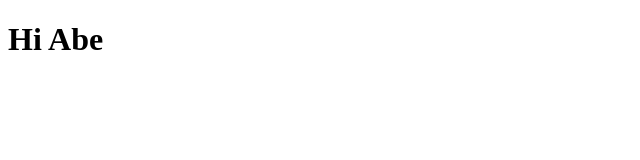
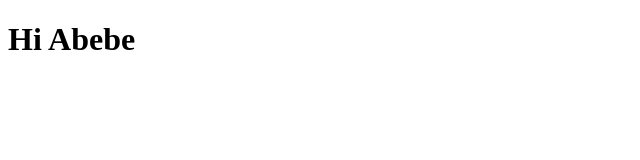
Before and after one commit to sileshino/Class-of-sep07, a plain HTML site: page index.html in a window 1280 px wide. Shown: the full height of the page, 0-640 px from the left. Drawn offline with Linux system fonts and the light colour scheme.

Commit message:
update the name

```diff
--- a/index.html
+++ b/index.html
@@ -6,6 +6,6 @@
     <title>Hello Abe</title>
 </head>
 <body>
-   <h1>Hi Abe</h1>
+   <h1>Hi Abebe</h1>
 </body>
 </html>
```
